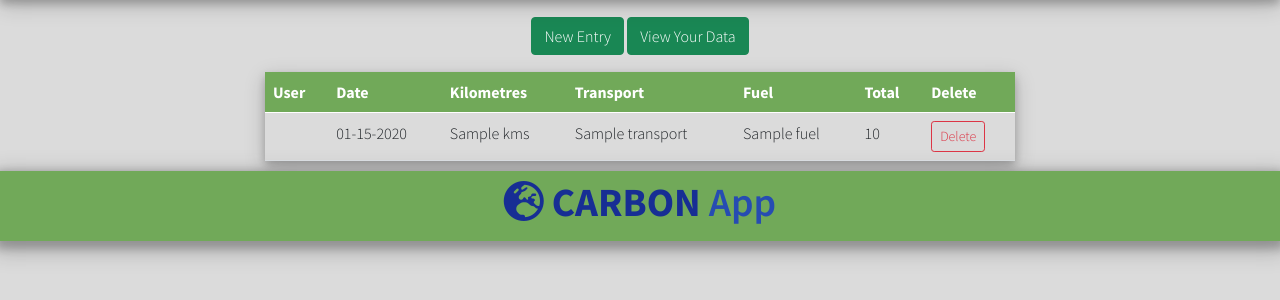
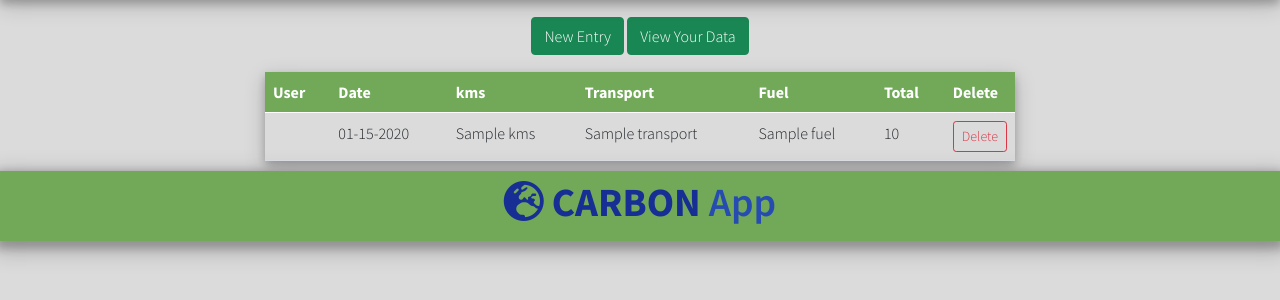
Before and after one commit to s222207/FOR19_NHH_GRP2, a Flask app: template carbon_app/templates/carbon_calculator/your_data.html in a window 1280 px wide. Shown: the part 104-404 px from the top of the page. Run offline with Flask 2, Linux system fonts and the light colour scheme; the template is opened without the code that fills it: most values are stand-ins (such as "Sample title", 1, 10 or a date in 2020); some libraries are stand-ins or nearby versions.

Commit message:
Update your_data.html

```diff
--- a/carbon_app/templates/carbon_calculator/your_data.html
+++ b/carbon_app/templates/carbon_calculator/your_data.html
@@ -53,7 +53,7 @@
                     <tr class="table_top">
                         <th scope="col">User</th>
                         <th scope="col">Date</th>
-                        <th scope="col">Kilometres</th>
+                        <th scope="col">kms</th>
                         <th scope="col">Transport</th>
                         <th scope="col">Fuel</th>
                         <th scope="col">Total</th>
@@ -69,7 +69,7 @@
                             <td>{{ entry.transport }}</td>
                             <td>{{ entry.fuel }}</td>
                             <td>{{ entry.total }}</td>
-                            <td><a href="{{ url_for('carbon_calculator.delete_emission', entry_id = entry.id) }}" class="btn btn-outline-danger btn-sm">Delete</a></td>
+                            <td style="width:60px;"><a href="{{ url_for('carbon_calculator.delete_emission', entry_id = entry.id) }}" class="btn btn-outline-danger btn-sm">Delete</a></td>
                         </tr>
                     {% endfor %}
                 </tbody>
```
